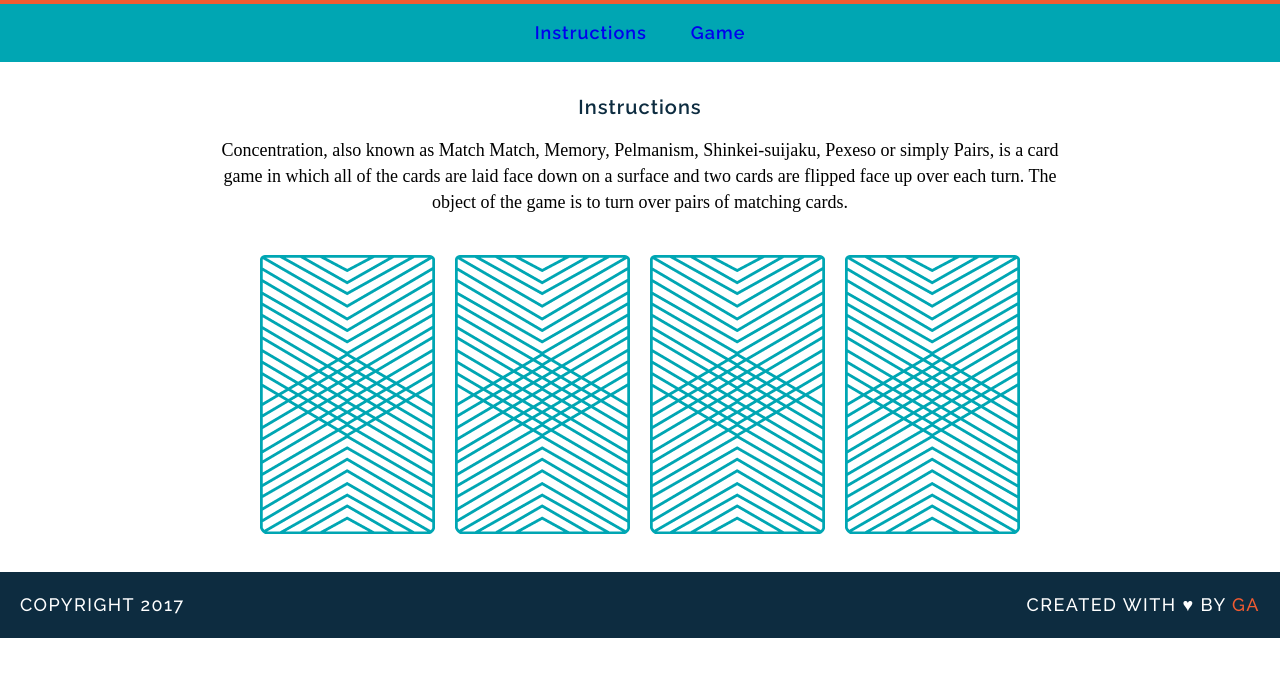
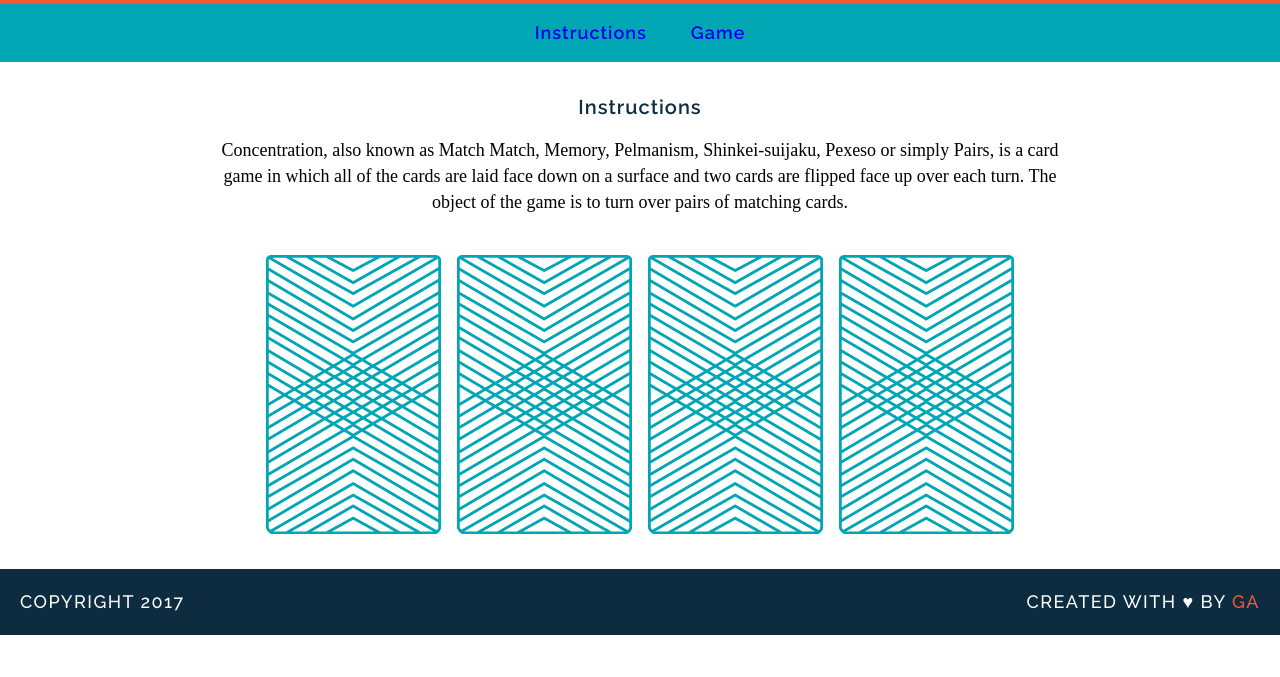
Before and after one commit to thiagojc89/wdi-fundamentals-memorygame, a plain HTML site: page memory_game/index.html in a window 1280 px wide. Shown: the part 101-778 px from the top of the page. Drawn offline with Linux system fonts and the light colour scheme; a web font is replaced by a local one.

Commit message:
create game logic

```diff
--- a/memory_game/index.html
+++ b/memory_game/index.html
@@ -22,12 +22,7 @@
 			<p>
 				Concentration, also known as Match Match, Memory, Pelmanism, Shinkei-suijaku, Pexeso or simply Pairs, is a card game in which all of the cards are laid face down on a surface and two cards are flipped face up over each turn. The object of the game is to turn over pairs of matching cards.
 			</p>
-			<div>
-				<img src="images/back.png" alt="Queen of Diamonds">
-				<img src="images/back.png" alt="Queen of Hearts">
-				<img src="images/back.png" alt="King of Diamonds">
-				<img src="images/back.png" alt="King of Hearts">
-			</div>
+			<div id="game-board" class="board clearfix"></div>
 		</main>
 		<footer class="clearfix">
 			<p class="copyright">Copyright 2017</p>
--- a/memory_game/js/main.js
+++ b/memory_game/js/main.js
@@ -29,17 +29,23 @@ var checkForMatch = function(){
 		alert("Sorry, try again.");
 	}
 }
-var flipCard = function(cardId){
+var flipCard = function(){
+    var cardId = this.getAttribute('data-id');
+	cardsInPlay.push(cards[cardId].rank);
+	console.log(cardId);
 
-	console.log("User flipped a " + cards[cardId].rank);
-	console.log(cards[cardId].cardImage);
-	console.log(cards[cardId].suit);
-	cardsInPlay.push(cards[cardId].rank);
+	this.setAttribute('src', cards[cardId].cardImage);
 
 	if (cardsInPlay.length === 2)
 		checkForMatch();
 }
-
-
-flipCard(0);
-flipCard(2);
+var createBoard = function(){
+	for (var i = 0; i < cards.length; i += 1){
+		var cardElement = document.createElement('img');
+		cardElement.setAttribute('src', 'images/back.png');
+		cardElement.setAttribute('data-id', i);
+		cardElement.addEventListener('click', flipCard);
+		document.getElementById('game-board').appendChild(cardElement);
+	}
+}
+createBoard();
```
